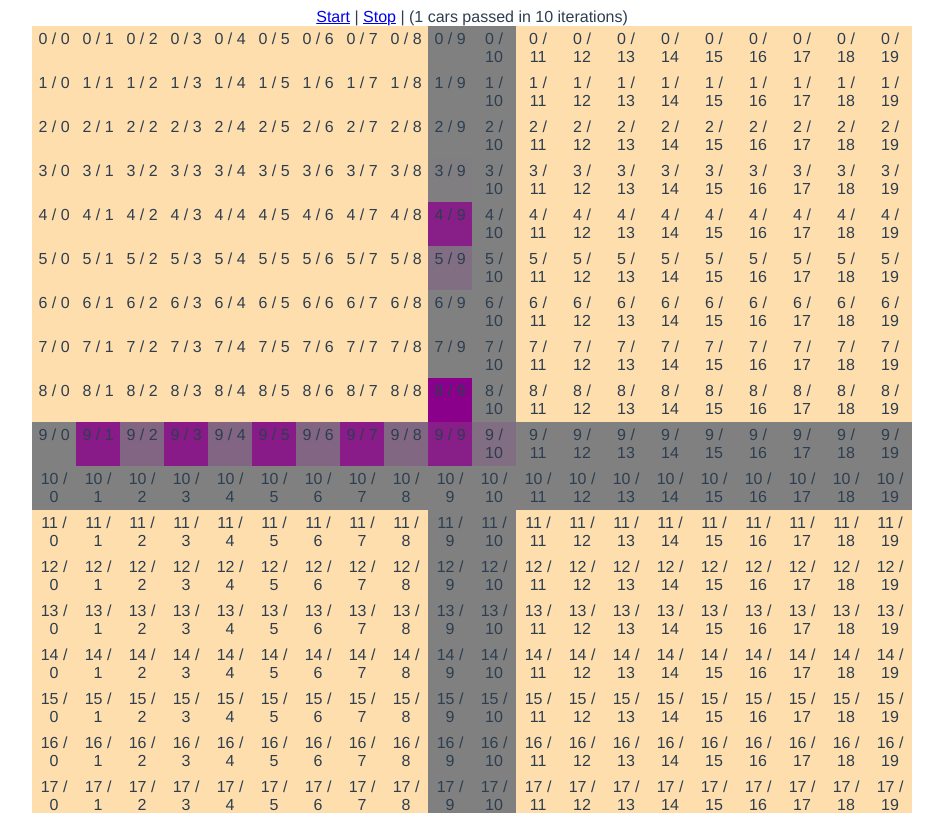
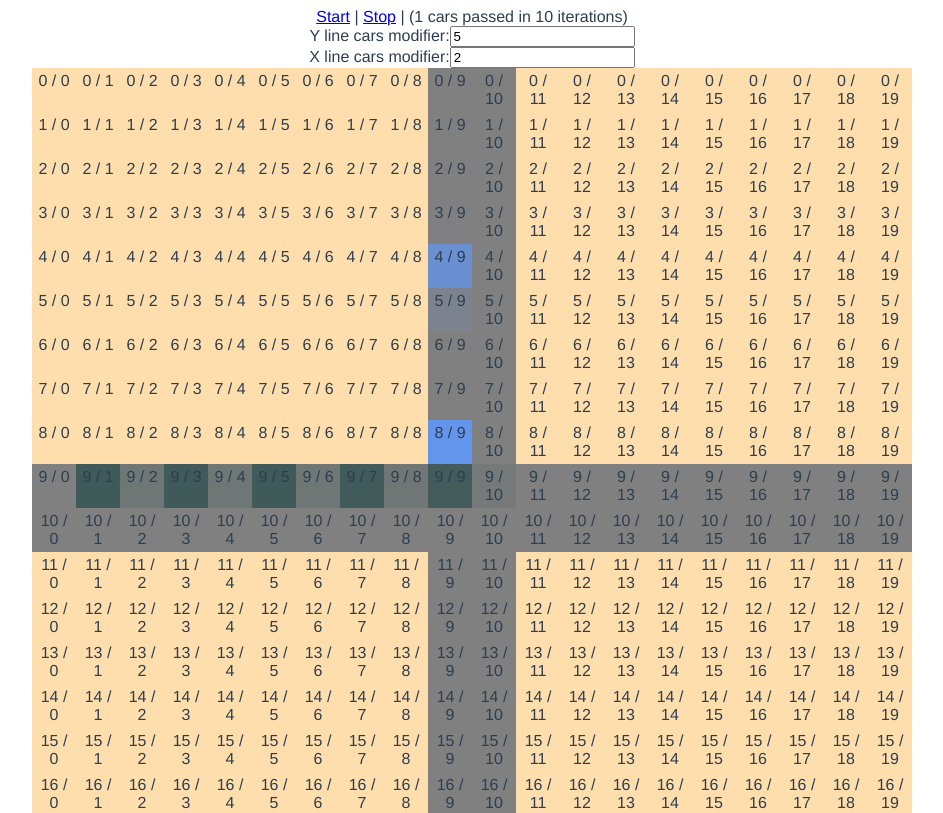
Before and after one commit to svbackend/smart-traffic, a Vue app: page / in a window 1280 px wide. Shown: the top 813 px of the page, without its empty margins (168-1111 px from the left). Built offline with nearby package versions, Linux system fonts and the light colour scheme.

Commit message:
Added form controls for amount of cars which will be added in one iteration + changed colors for cars based on direction

```diff
--- a/src/App.vue
+++ b/src/App.vue
@@ -6,12 +6,24 @@
             <a href="#!" v-if="interval === null" @click="iteration">Iteration++</a>
             ({{ carsPassed }} cars passed in {{ i }} iterations)
         </div>
+        <div class="modifiers-form">
+            <div class="field">
+                <label for="yCarsModifierField">Y line cars modifier:</label>
+                <input id="yCarsModifierField" type="number" v-model="yCarsModifier">
+            </div>
+            <div class="field">
+                <label for="xCarsModifierField">X line cars modifier:</label>
+                <input id="xCarsModifierField" type="number" v-model="xCarsModifier">
+            </div>
+        </div>
         <div class="map">
             <div class="line-y" v-for="y in verticalLines">
                 <div class="line-x" v-for="x in horizontalBoxes">
                     <div class="box" :class="{
                         'with-car': getCar(x, y) !== null,
-                        'with-road': getRoad(x, y) !== null
+                        'with-road': getRoad(x, y) !== null,
+                        'direction-y': getCar(x, y) !== null && getCar(x, y).direction === 'down',
+                        'direction-x': getCar(x, y) !== null && getCar(x, y).direction === 'right'
                         }">
                         {{ y }} / {{ x }}
                     </div>
@@ -40,6 +52,8 @@
         topLightCounter: 5,
         leftLightCounter: 0,
         carsPassed: 0,
+        xCarsModifier: 2,
+        yCarsModifier: 5,
       }
     },
     methods: {
@@ -57,7 +71,6 @@
         this.loadLights()
       },
       run() {
-        console.log('run')
         this.interval = setInterval(() => {
           this.iteration()
         }, 500)
@@ -67,13 +80,11 @@
         this.interval = null
       },
       iteration() {
-        console.log('top: ' + this.lights[this.getKey(9, 8)].color)
-        console.log('left: ' + this.lights[this.getKey(8, 9)].color)
-        if (this.i % 5 === 0) {
+        if (this.yCarsModifier !== 0 && this.i % this.yCarsModifier === 0) {
           let carKey = this.getKey(9, 0);
           this.cars[carKey] = {direction: 'down'};
         }
-        if (this.i % 2 === 0) {
+        if (this.xCarsModifier !== 0 && this.i % this.xCarsModifier === 0) {
           let car2Key = this.getKey(0, 9);
           this.cars[car2Key] = {direction: 'right'};
         }
@@ -259,6 +270,12 @@
                 background-color: grey;
                 &.with-car {
                     background-color: darkmagenta;
+                    &.direction-y {
+                        background-color: cornflowerblue;
+                    }
+                    &.direction-x {
+                        background-color: darkslategrey;
+                    }
                 }
             }
         }
```
